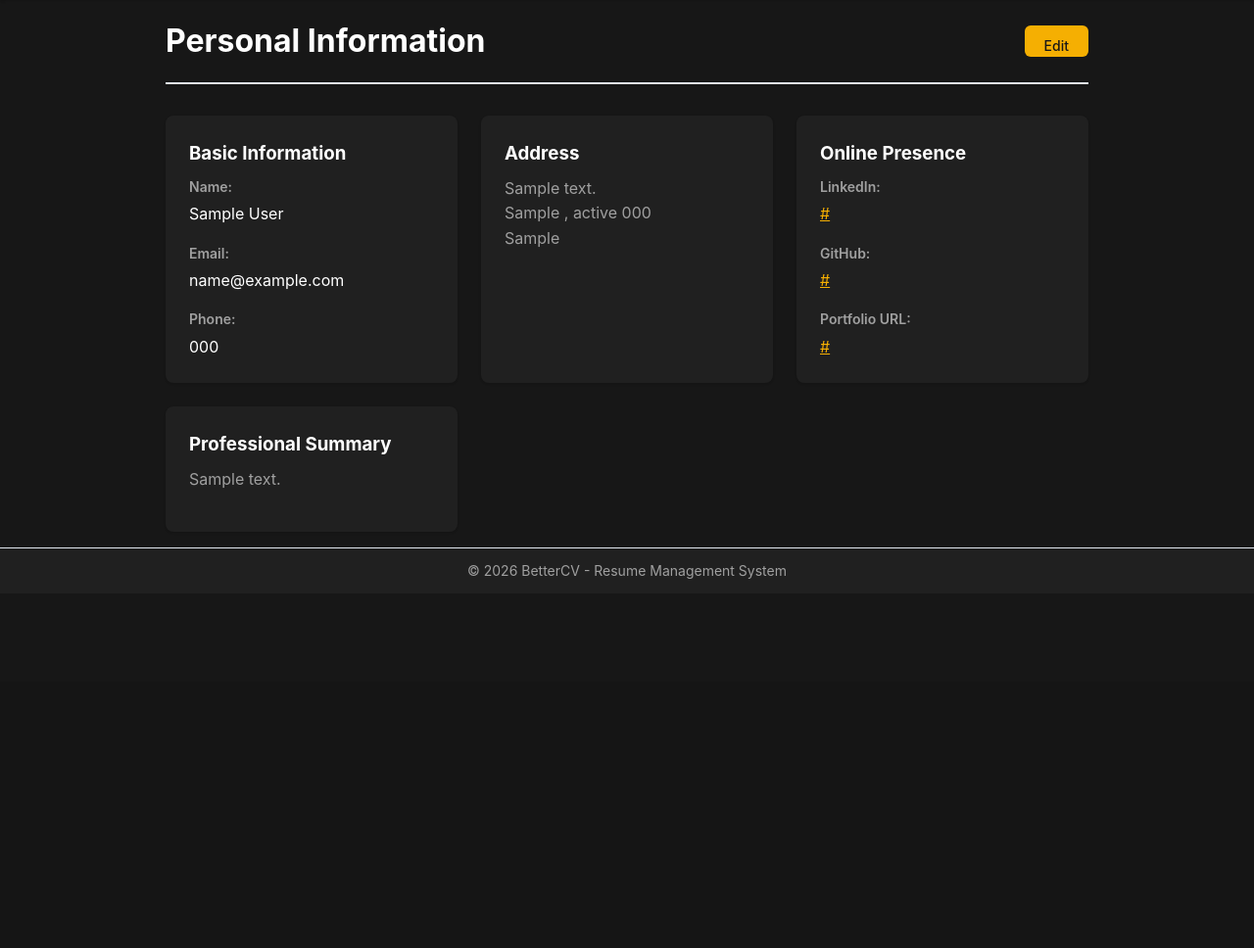
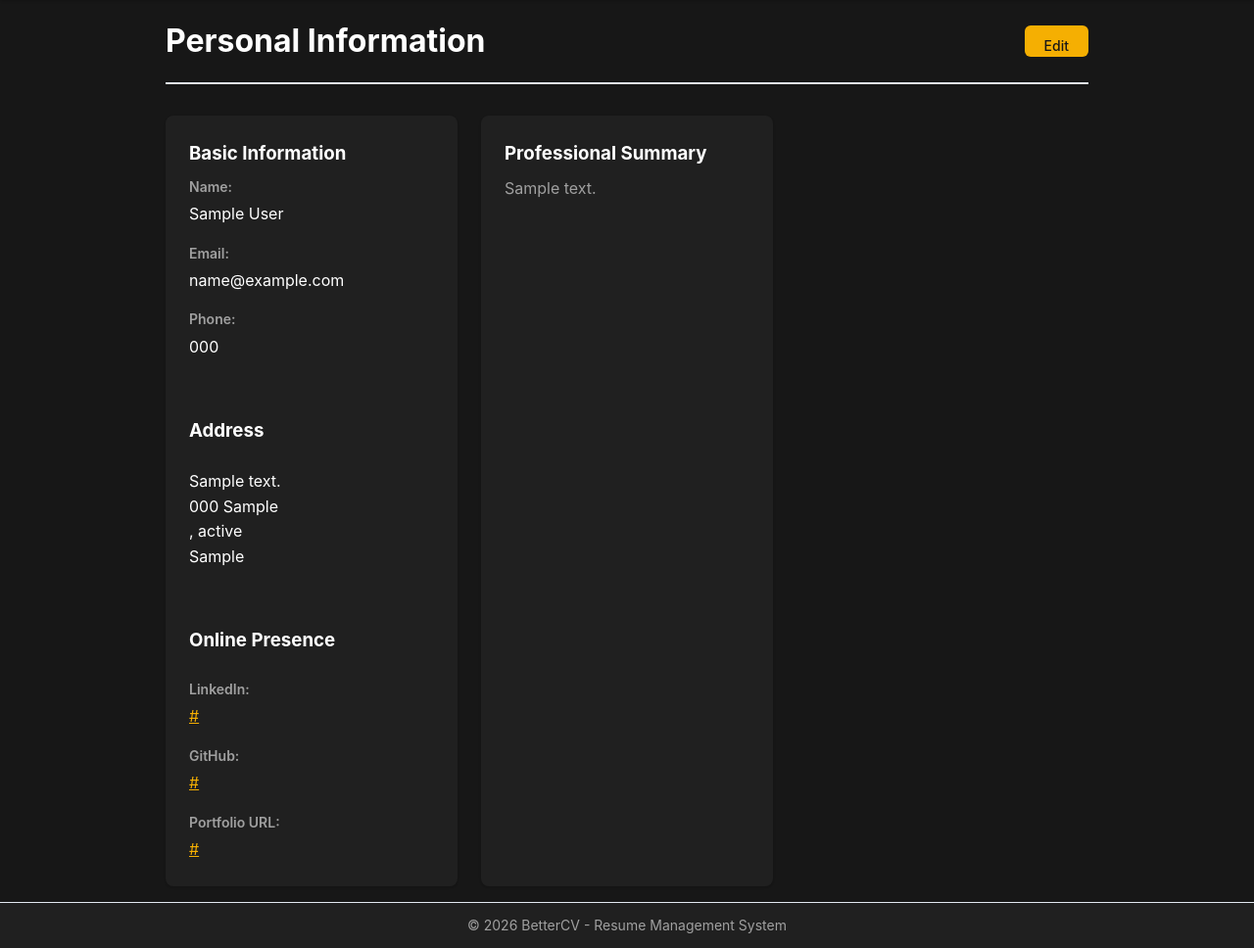
Before and after one commit to gvanlee/BetterCV, a Flask app: page /personal-info in a window 1280 px wide. Shown: the part 104-1072 px from the top of the page at 98% size. Before the commit the page ends 695 px from the top, so only its background shows below. Run offline with Flask 3, Linux system fonts and the light colour scheme; a user stored in the database is signed in; data comes from the database, SQL or seed files in the repository; tables that the repository leaves empty hold one stand-in row (values such as "Sample post"); some libraries are stand-ins or nearby versions.

Commit message:
* Screen formatting

```diff
--- a/templates/personal_info.html
+++ b/templates/personal_info.html
@@ -25,26 +25,20 @@
                 <label>{{ t.personal_info.phone }}:</label>
                 <span>{{ info['phone'] or t.common.na }}</span>
             </div>
+            <br>
+            {% if info['address'] or info['city'] or info['state'] %}
+                <h3>{{ t.personal_info.address_section }}</h3>
+                <div class="info-item">
+                    {% if info['address'] %}{{ info['address'] }}<br>{% endif %}
+                    {% if info['zip_code'] %} {{ info['zip_code'] }}{% endif %} {% if info['city'] %}{{ info['city'] }}<br>{% endif %}
+                    {% if info['state'] %}, {{ info['state'] }}{% endif %}
+                    {% if info['country'] %}<br>{{ info['country'] }}{% endif %}
                 </div>
-    </div>
-
-    {% if info['address'] or info['city'] or info['state'] %}
-    <div class="card">
-        <h3>{{ t.personal_info.address_section }}</h3>
-        <p>
-            {% if info['address'] %}{{ info['address'] }}<br>{% endif %}
-            {% if info['city'] %}{{ info['city'] }}{% endif %}
-            {% if info['state'] %}, {{ info['state'] }}{% endif %}
-            {% if info['zip_code'] %} {{ info['zip_code'] }}{% endif %}
-            {% if info['country'] %}<br>{{ info['country'] }}{% endif %}
-        </p>
-    </div>
+                <br>
             {% endif %}
 
             {% if info['linkedin_url'] or info['github_url'] or info['portfolio_url'] %}
-    <div class="card">
                 <h3>{{ t.personal_info.online_presence }}</h3>
-        <div class="info-grid">
                 {% if info['linkedin_url'] %}
                 <div class="info-item">
                     <label>LinkedIn:</label>
@@ -63,9 +57,9 @@
                     <span><a href="{{ info['portfolio_url'] }}" target="_blank">{{ info['portfolio_url'] }}</a></span>
                 </div>
                 {% endif %}
+            {% endif %}
         </div>
     </div>
-    {% endif %}
 
     {% if info['professional_summary'] %}
     <div class="card">
```
Lines whose indentation alone changed are shown as unchanged.
